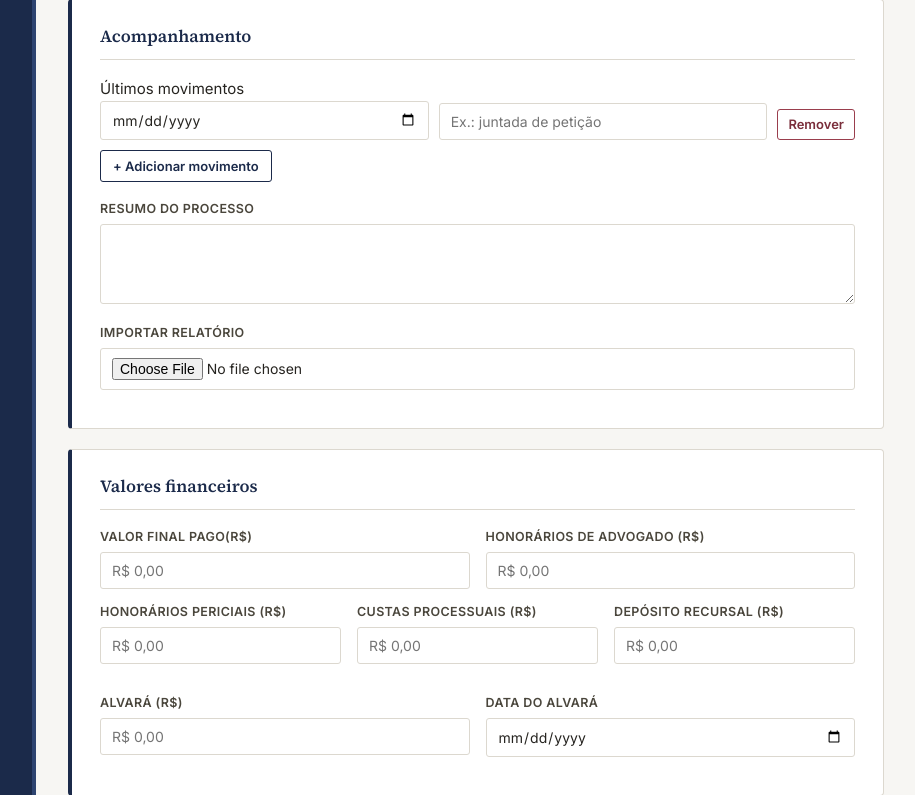
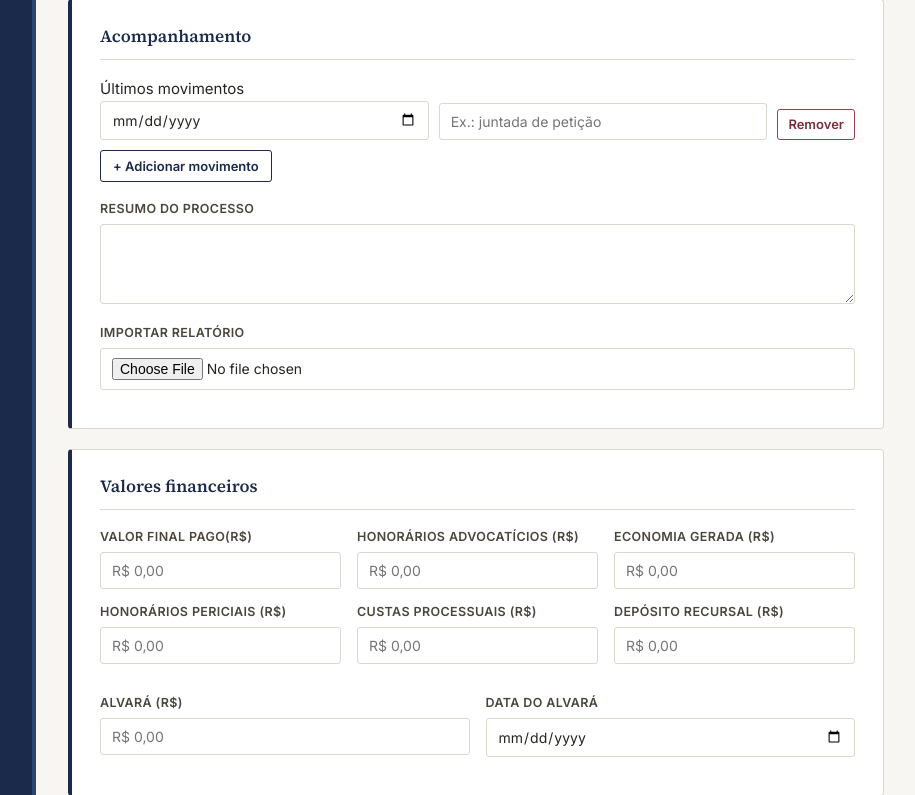
Before and after one commit to lutavares21/gestao-de-processos-juridicos, a Flask app: page /cadastro/trabalhista in a window 1280 px wide. Shown: the part 2383-3178 px from the top of the page, without its empty margins (196-1111 px from the left). Run offline with Flask 3, Linux system fonts and the light colour scheme.

Commit message:
atz cad trabb

```diff
--- a/app.py
+++ b/app.py
@@ -62,6 +62,7 @@ def montar_processo_base(form):
         deposito_recursal=texto_para_numero(form.get("deposito_recursal")),
         valor_alvara=texto_para_numero(form.get("valor_alvara")),
         data_alvara=texto_para_data(form.get("data_alvara")),
+        economia_gerada=texto_para_numero(form.get("economia_gerada")),
     )
 
 
--- a/models.py
+++ b/models.py
@@ -65,6 +65,7 @@ class Processo(db.Model):
     # --- Valores financeiros ---
     valor_final = db.Column(db.Numeric(14, 2))
     honorarios_advogado = db.Column(db.Numeric(14, 2))
+    economia_gerada = db.Column(db.Numeric(14, 2))
     honorarios_periciais = db.Column(db.Numeric(14, 2))
     custas_processuais = db.Column(db.Numeric(14, 2))
     deposito_recursal = db.Column(db.Numeric(14, 2))
--- a/templates/cadastro_trabalhista.html
+++ b/templates/cadastro_trabalhista.html
@@ -434,10 +434,16 @@
                 <input type="hidden" id="valor_final" name="valor_final">
               </div>
               <div class="campo">
-                <label for="honorarios_advogado_display">Honorários de advogado (R$)</label>
+                <label for="honorarios_advogado_display">Honorários Advocatícios (R$)</label>
                 <input type="text" inputmode="numeric" id="honorarios_advogado_display" placeholder="R$ 0,00"
                        data-alvo="honorarios_advogado" oninput="formatarDinheiro(this)">
                 <input type="hidden" id="honorarios_advogado" name="honorarios_advogado">
+              </div>
+              <div class="campo">
+                <label for="economia_gerada_display">Economia Gerada (R$)</label>
+                <input type="text" inputmode="numeric" id="economia_gerada_display" placeholder="R$ 0,00"
+                       data-alvo="economia_gerada" oninput="formatarDinheiro(this)">
+                <input type="hidden" id="economia_gerada" name="economia_gerada">
               </div>
             </div>
             <div class="linha">
```
